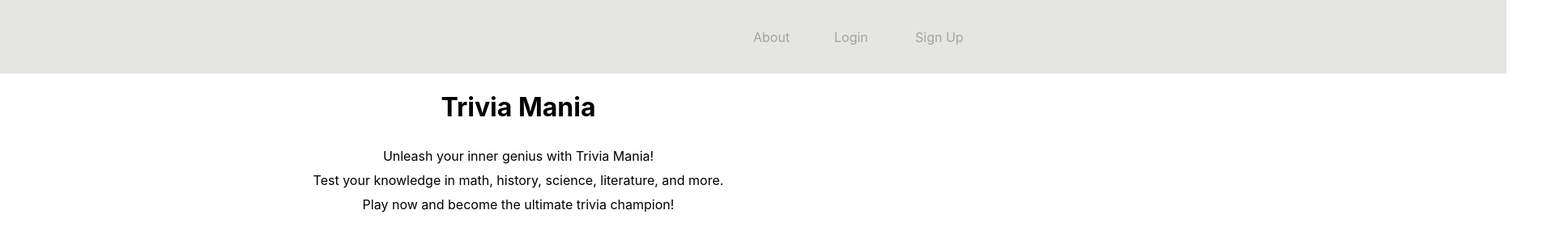
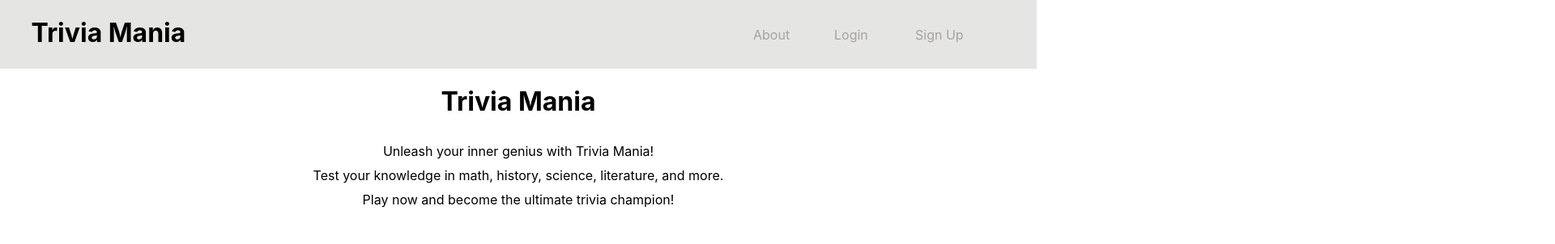
Before and after one commit to JayMurph/AWF-GroupProject, a React (Create React App) app in the folder frontend/: page / in a window 1280 px wide. Shown: the top 302 px of the page at 81% size, 1920 px wide, since content can reach past the window. Built offline with nearby package versions, Linux system fonts and the light colour scheme.

Commit message:
add app title to nav bar

```diff
--- a/frontend/src/components/Navbar/NavbarElements.js
+++ b/frontend/src/components/Navbar/NavbarElements.js
@@ -3,13 +3,26 @@ import { NavLink as Link } from "react-router-dom";
 import styled from "styled-components";
 import "../../styles.module.css";
 
-export const Nav = styled.nav`
+export const Header = styled.div`
 	background:var(--navBackground);
 	height: 85px;
 	display: flex;
 	justify-content: space-between;
+	z-index: 12;
+`
+export const Title = styled.h1`
+	position:absolute;
+	padding-left:3vw;
+	@media screen and (max-width: 560px) {
+		display: none;
+	}
+`
+
+export const Nav = styled.nav`
+	display: flex;
+	justify-content: space-between;
 	padding: 0.2rem calc((100vw - 350px));
-	z-index: 12;
+	position:relative;
 `;
 
 export const NavLink = styled(Link)`
--- a/frontend/src/components/Navbar/index.js
+++ b/frontend/src/components/Navbar/index.js
@@ -1,9 +1,10 @@
 import React from "react";
-import { Nav, NavLink, NavMenu } from "./NavbarElements";
+import { Nav, NavLink, NavMenu, Header, Title } from "./NavbarElements";
 
 const Navbar = () => {
 return (
-	<>
+	<Header>
+		<Title>Trivia Mania</Title>
 		<Nav>
 			<NavMenu>
 			<NavLink to="/about" activeStyle>
@@ -17,7 +18,7 @@ return (
 			</NavLink>
 			</NavMenu>
 		</Nav>
-	</>
+	</Header>
 	);
 };
 
--- a/frontend/src/components/SignupForm.js
+++ b/frontend/src/components/SignupForm.js
@@ -91,7 +91,7 @@ export default class SignupForm extends React.Component {
             {this.state.errors.last_name ? this.state.errors.last_name : ""}
           </ErrorLabel>
           <ButtonDiv>
-            <FormButton type="submit">Login</FormButton>
+            <FormButton type="submit">Create</FormButton>
           </ButtonDiv>
         </form>
       </CenteredDiv>
```
